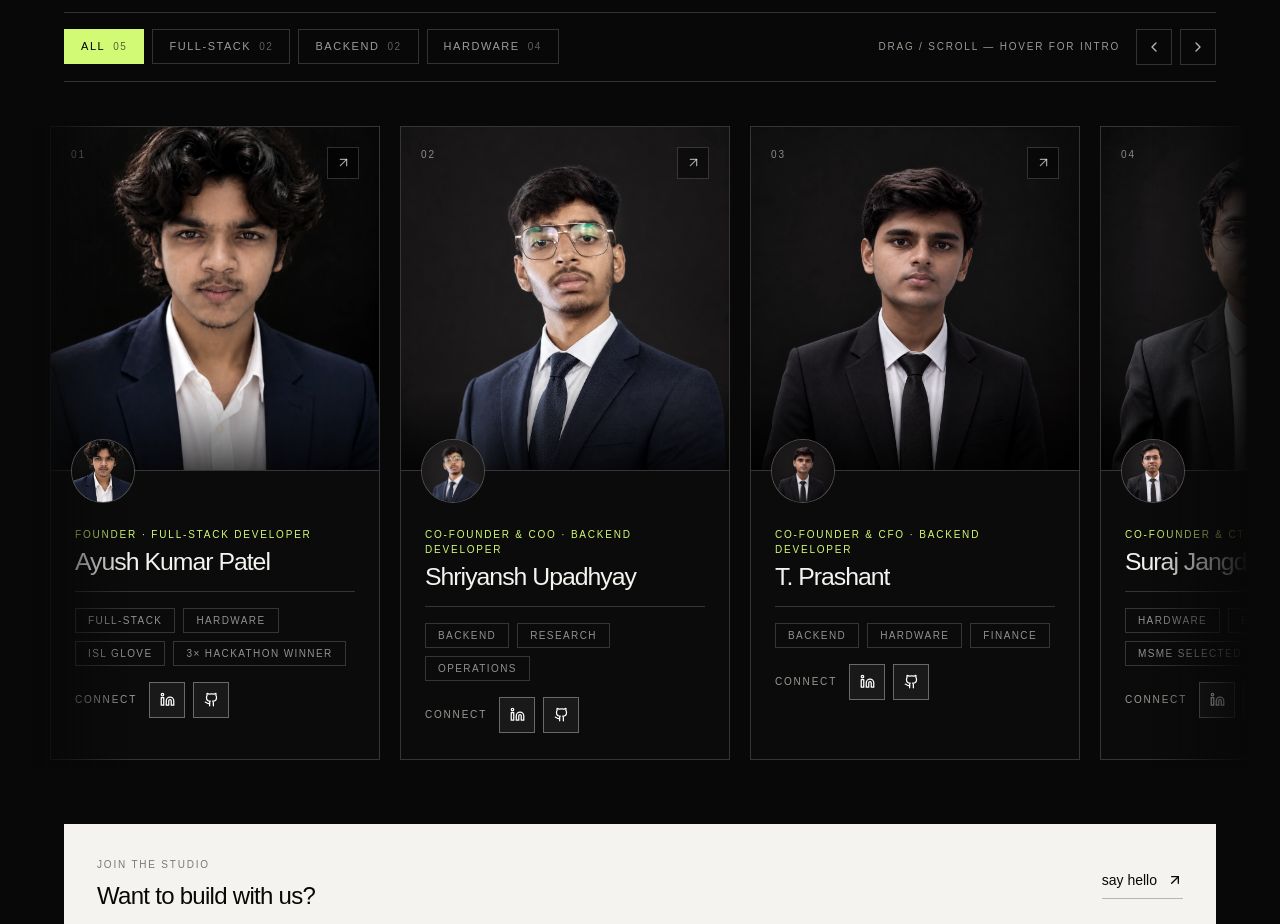
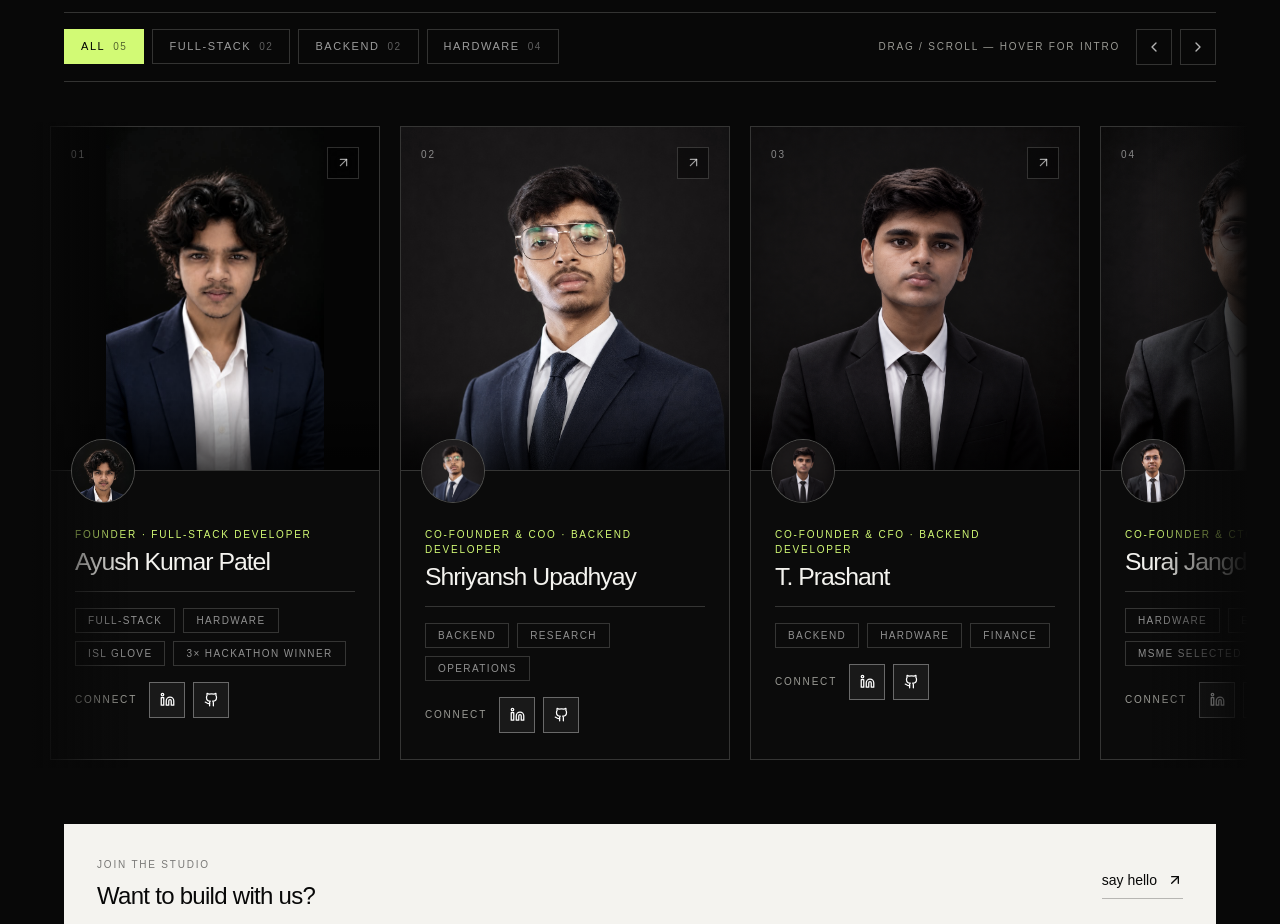
Before and after one commit to Ayushkumarpatel-AKP/enigmadev.tech, a Next.js app: page /about in a window 1280 px wide. Shown: the part 1260-2184 px from the top of the page. Built offline with nearby package versions, Linux system fonts and the light colour scheme.

Commit message:
Ayush photo zoom-out, face framing

```diff
--- a/components/Team.tsx
+++ b/components/Team.tsx
@@ -16,7 +16,8 @@ function Cover({ m }: { m: Member }) {
       <img
         src={m.photo}
         alt={`${m.name} photo`}
-        className="absolute inset-0 h-full w-full object-cover saturate-[.7] contrast-[1.05] transition duration-700 group-hover:scale-[1.06] group-hover:saturate-100"
+        className={`absolute inset-0 h-full w-full saturate-[.7] contrast-[1.05] transition duration-700 group-hover:scale-[1.06] group-hover:saturate-100 ${m.fit === 'contain' ? 'object-contain bg-[#0b0b0b]' : 'object-cover'}`}
+        style={{ objectPosition: m.pos ?? '50% 50%' }}
         draggable={false}
       />
     );
@@ -56,7 +57,7 @@ function Card({ m, i }: { m: Member; i: number }) {
       <div className="relative z-10 -mt-8 ml-5 h-16 w-16 overflow-hidden rounded-full border border-white/25 bg-[#161614] transition duration-500 group-hover:border-[#d2fa75]">
         {m.photo ? (
           // eslint-disable-next-line @next/next/no-img-element
-          <img src={m.photo} alt={`${m.name} photo`} className="h-full w-full object-cover saturate-[.8]" draggable={false} />
+          <img src={m.photo} alt={`${m.name} photo`} className="h-full w-full object-cover saturate-[.8]" style={{ objectPosition: m.pos ?? '50% 50%' }} draggable={false} />
         ) : (
           <span className="flex h-full w-full items-center justify-center text-lg font-medium tracking-[-.02em] text-white/85 transition duration-500 group-hover:text-[#d2fa75]">
             {m.initials}
--- a/components/team-data.ts
+++ b/components/team-data.ts
@@ -9,6 +9,8 @@ export type Member = {
   tracks: string[];
   initials: string;
   photo?: string;
+  pos?: string;
+  fit?: 'cover' | 'contain';
   links?: { linkedin?: string; github?: string };
 };
 
@@ -22,6 +24,8 @@ export const TEAM: Member[] = [
     tracks: ['Full-Stack', 'Hardware'],
     initials: 'AP',
     photo: '/images/team/ayush.jpg',
+    pos: '50% 12%',
+    fit: 'contain',
     links: { linkedin: 'https://www.linkedin.com/in/ayush-kumar-patel-50276a281/', github: 'https://github.com/Ayushkumarpatel-AKP' },
   },
   {
```
